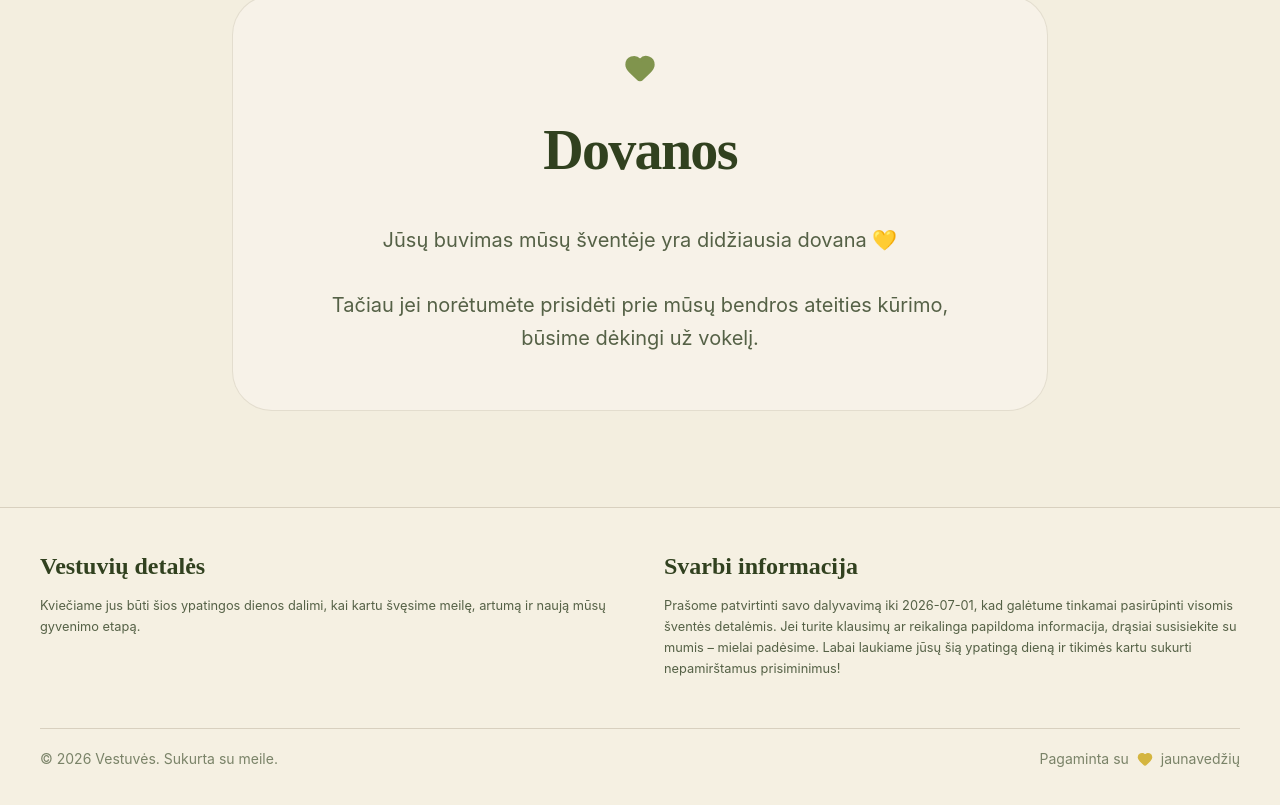
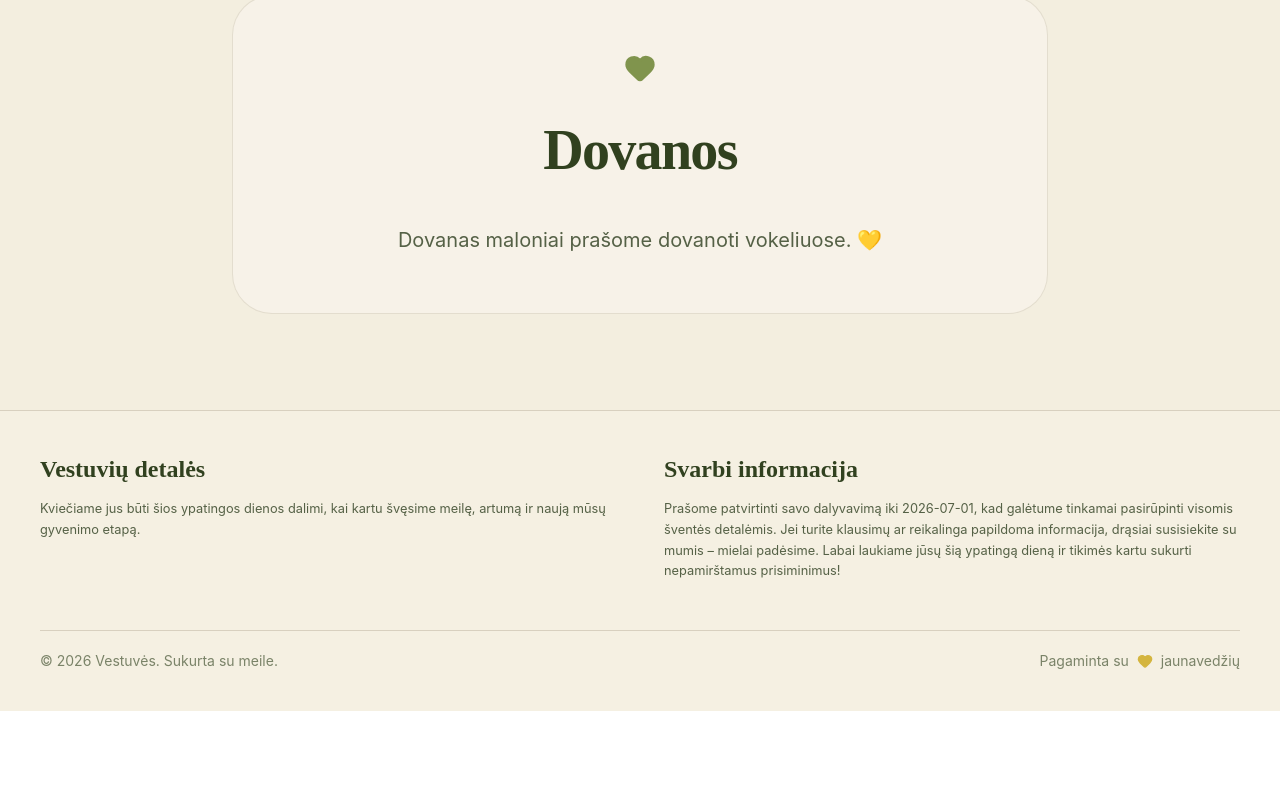
Before and after one commit to Dobilaite/vestuves-puniai, a React (Vite) app: page / in a window 1280 px wide. Shown: the part 2295-3100 px from the top of the page. After the commit the page ends 3006 px from the top, so only its background shows below. Built offline with nearby package versions, Linux system fonts and the light colour scheme.

Commit message:
Dovanų taisymas

```diff
--- a/src/pages/HomePage.tsx
+++ b/src/pages/HomePage.tsx
@@ -333,11 +333,7 @@ function HomePage() {
             </h2>
 
             <p className="text-lg md:text-xl text-[#556146] leading-relaxed max-w-2xl mx-auto">
-                Jūsų buvimas mūsų šventėje yra didžiausia dovana 💛
-                <br />
-                <br />
-                Tačiau jei norėtumėte prisidėti prie mūsų bendros ateities kūrimo,
-                būsime dėkingi už vokelį.
+                Dovanas maloniai prašome dovanoti vokeliuose. 💛
             </p>
             </motion.div>
         </div>
```
